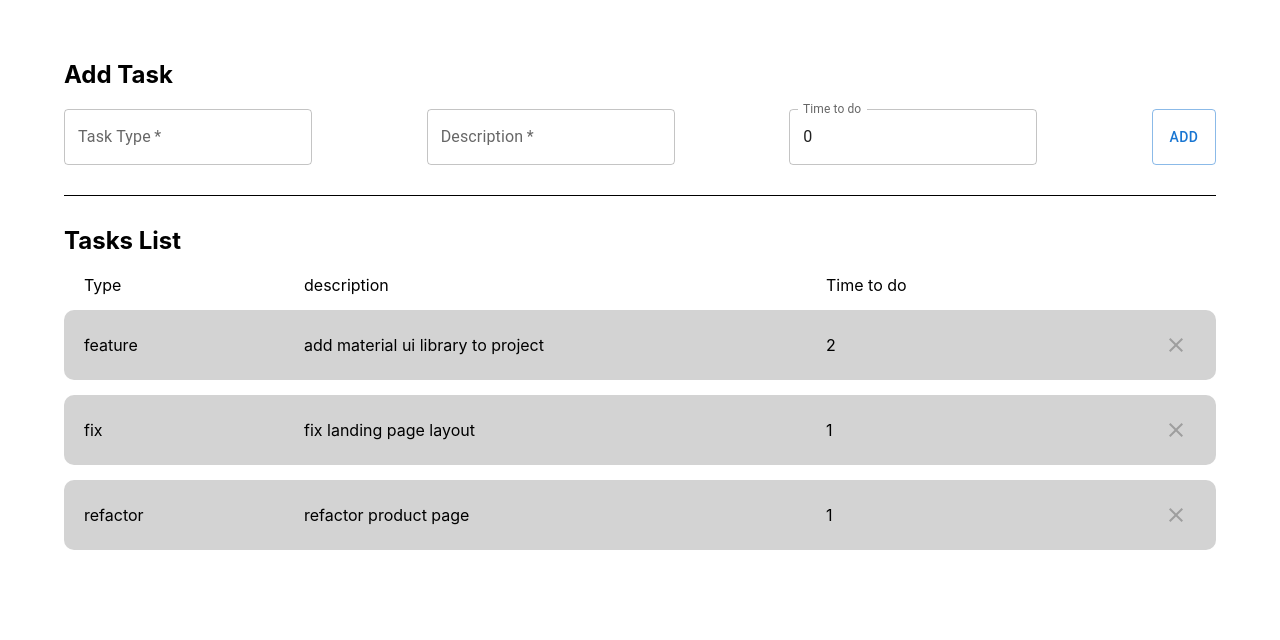
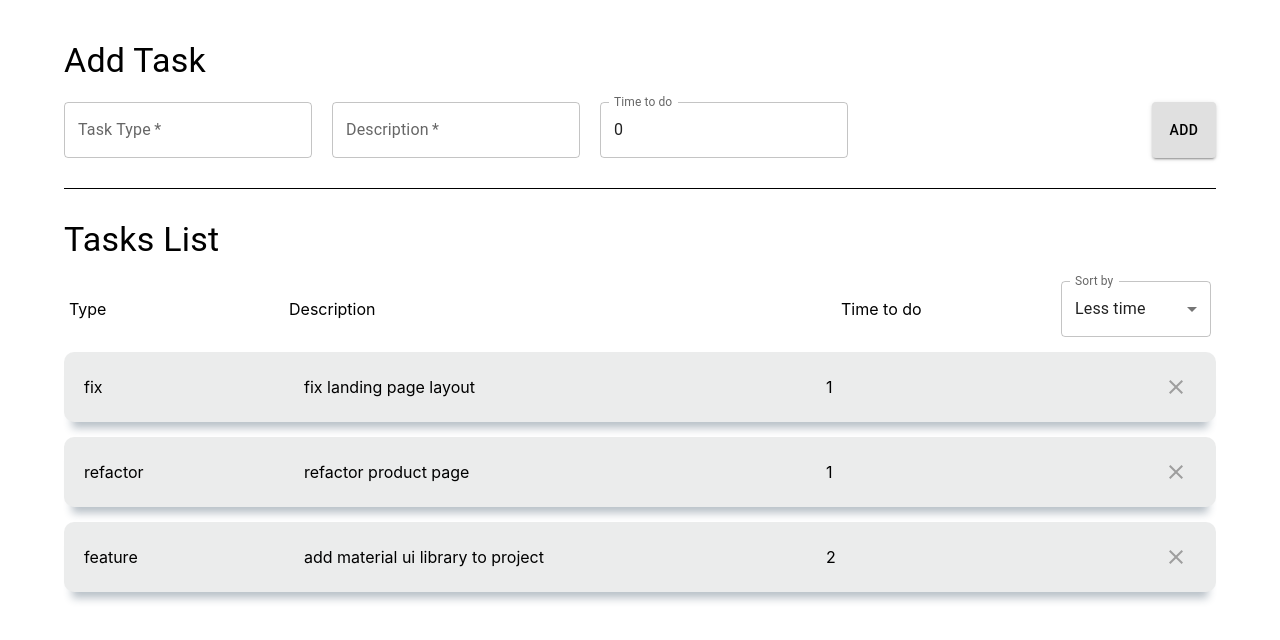
Before and after one commit to phildesign/fim-test-task, a React (Create React App) app: page / in a window 1280 px wide. Shown: the top 640 px of the page. Built offline with nearby package versions, Linux system fonts and the light colour scheme.

Commit message:
added refactoring, remove, filter and some changes

```diff
--- a/package.json
+++ b/package.json
@@ -11,9 +11,11 @@
     "@testing-library/react": "^13.4.0",
     "@testing-library/user-event": "^13.5.0",
     "@types/jest": "^27.5.2",
+    "@types/lodash": "^4.14.191",
     "@types/node": "^16.11.64",
     "@types/react": "^18.0.21",
     "@types/react-dom": "^18.0.6",
+    "lodash": "^4.17.21",
     "react": "^18.2.0",
     "react-dom": "^18.2.0",
     "react-scripts": "5.0.1",
--- a/src/App.tsx
+++ b/src/App.tsx
@@ -1,13 +1,13 @@
-import React from 'react';
+import Box from '@mui/material/Box';
 import MainPage from './pages';
 
 import './App.css';
 
 const App = () => {
 	return (
-		<div className="App">
+		<Box className="App">
 			<MainPage />
-		</div>
+		</Box>
 	);
 };
 
--- a/src/components/Form/Form.tsx
+++ b/src/components/Form/Form.tsx
@@ -4,28 +4,36 @@ import { Button, styled, TextField } from '@mui/material';
 import { FormProps } from './Form.props';
 import { Mock } from '../../interfaces/mock.interface';
 
-const FormStyled = styled('div')({
+const FormStyled = styled('form')({
+	display: 'flex',
+	gap: '20px',
+	justifyContent: 'space-between',
 	borderBottom: '1px solid #000',
+	paddingBottom: '30px',
 	marginBottom: '30px',
 });
 
 const FormFieldsStyled = styled('div')({
 	display: 'flex',
-	justifyContent: 'space-between',
-	marginBottom: '30px',
+	gap: '20px',
 });
 
 const Form = ({ setTasks }: FormProps) => {
-	const [formState, setFormState] = useState<Mock>({
+	const initialFormState = {
 		type: '',
 		description: '',
 		timeToDo: 0,
-	});
+	};
+
+	const [formState, setFormState] = useState<Mock>(initialFormState);
 
 	const handleInputChange = (event: BaseSyntheticEvent) => {
 		const target = event.target;
 		const name = target.name;
-		setFormState((prevState) => ({ ...prevState, [name]: target.value }));
+		setFormState((prevState) => ({
+			...prevState,
+			[name]: name === 'timeToDo' ? +target.value : target.value,
+		}));
 	};
 
 	const handleSubmit = (event: BaseSyntheticEvent) => {
@@ -33,10 +41,11 @@ const Form = ({ setTasks }: FormProps) => {
 		setTasks((prevState) => {
 			return [...prevState, formState];
 		});
+		setFormState(initialFormState);
 	};
 
 	return (
-		<FormStyled onClick={handleSubmit}>
+		<FormStyled onSubmit={handleSubmit}>
 			<FormFieldsStyled>
 				<TextField
 					required
@@ -60,10 +69,10 @@ const Form = ({ setTasks }: FormProps) => {
 					value={formState.timeToDo}
 					onChange={handleInputChange}
 				/>
-				<Button variant="outlined" type="submit">
-					Add
-				</Button>
 			</FormFieldsStyled>
+			<Button variant="contained" color="inherit" type="submit">
+				Add
+			</Button>
 		</FormStyled>
 	);
 };
--- a/src/components/Task/Task.props.ts
+++ b/src/components/Task/Task.props.ts
@@ -1,3 +1,5 @@
 import { Mock } from '../../interfaces/mock.interface';
 
-export interface TaskProps extends Mock {}
+export interface TaskProps extends Mock {
+	customEvent?: () => void;
+}
--- a/src/components/Task/Task.tsx
+++ b/src/components/Task/Task.tsx
@@ -1,4 +1,4 @@
-import { IconButton, styled } from '@mui/material';
+import { IconButton, Box, styled } from '@mui/material';
 import CloseIcon from '@mui/icons-material/Close';
 
 import { TaskProps } from './Task.props';
@@ -8,33 +8,40 @@ const TaskStyled = styled('div')({
 	gridTemplateColumns: '200px 1fr 200px 150px',
 	gap: '20px',
 	alignItems: 'center',
-	backgroundColor: 'lightgrey',
-	borderRadius: 10,
-	boxShadow: '10px, 10px, 10px grey',
+	backgroundColor: '#a1a5a536',
+	borderRadius: '10px',
+	boxShadow: '0px 14px 8px -8px rgba(34, 60, 80, 0.32)',
 	padding: '15px 20px',
 	textAlign: 'left',
 });
 
-const TaskItemLast = styled('div')({
+const TaskItemLastStyled = styled('div')({
 	display: 'flex',
 	justifyContent: 'flex-end',
 });
 
-const Task = ({ type, description, timeToDo }: TaskProps) => {
+const Task = ({ type, description, timeToDo, customEvent }: TaskProps) => {
+	const handleClickRemove = () => {
+		if (customEvent) {
+			customEvent();
+		}
+	};
+
 	return (
 		<TaskStyled>
-			<div>{type}</div>
-			<div>{description}</div>
-			<div>{timeToDo}</div>
-			<TaskItemLast>
+			<Box>{type}</Box>
+			<Box>{description}</Box>
+			<Box>{timeToDo}</Box>
+			<TaskItemLastStyled>
 				<IconButton
 					aria-label="close"
 					sx={{
 						color: (theme) => theme.palette.grey[500],
-					}}>
+					}}
+					onClick={handleClickRemove}>
 					<CloseIcon />
 				</IconButton>
-			</TaskItemLast>
+			</TaskItemLastStyled>
 		</TaskStyled>
 	);
 };
--- a/src/components/TaskList/TaskList.tsx
+++ b/src/components/TaskList/TaskList.tsx
@@ -1,33 +1,87 @@
-import { styled } from '@mui/material';
+import { useEffect, useState } from 'react';
+import { FormControl, InputLabel, Select, MenuItem, Box, styled } from '@mui/material';
+import { SelectChangeEvent } from '@mui/material/Select';
+import { orderBy } from 'lodash';
 
 import Task from '../Task/Task';
 import { TaskListProps } from './TaskList.props';
+import { SortEnum } from '../../interfaces/mock.interface';
 
 const TaskListStyled = styled('div')({
 	display: 'flex',
 	flexDirection: 'column',
-	gap: 15,
+	gap: '15px',
 });
 
 const TaskListHeaderStyled = styled('div')({
 	display: 'grid',
 	gridTemplateColumns: '200px 1fr 200px 150px',
+	gap: '20px',
 	alignItems: 'center',
+	justifyContent: 'flex-start',
 	textAlign: 'left',
-	justifyContent: 'flex-start',
-	padding: '0 20px',
-	gap: '20px',
+	padding: '0 5px',
 });
 
-const TaskList = ({ tasks }: TaskListProps) => {
+const TaskListWrapperStyled = styled('div')({
+	display: 'flex',
+	flexDirection: 'column',
+	gap: '15px',
+});
+
+const TaskListEmptyStyled = styled('div')({
+	width: '100%',
+	textAlign: 'center',
+	borderTop: '1px solid #000',
+	paddingTop: '20px',
+});
+
+const TaskList = ({ tasks, setTasks }: TaskListProps) => {
+	const [sort, setSort] = useState<SortEnum>(SortEnum.ASC);
+
+	const sortableList = () => {
+		return orderBy(tasks, 'timeToDo', sort);
+	};
+
+	useEffect(() => {
+		setTasks(sortableList);
+	}, [sort]);
+
+	const selectSort = (event: SelectChangeEvent) => {
+		setSort(event.target.value as SortEnum);
+	};
+
+	const removeTask = (index: number) => {
+		setTasks(
+			tasks.filter((item, itemIndex) => {
+				return index !== itemIndex;
+			}),
+		);
+	};
+
 	return (
 		<TaskListStyled>
 			<TaskListHeaderStyled>
-				<div>Type</div>
-				<div>description</div>
-				<div>Time to do</div>
+				<Box>Type</Box>
+				<Box>Description</Box>
+				<Box>Time to do</Box>
+				<FormControl fullWidth>
+					<InputLabel>Sort by</InputLabel>
+					<Select value={sort} label="Sort by" onChange={selectSort}>
+						<MenuItem value={'desc'}>More time</MenuItem>
+						<MenuItem value={'asc'}>Less time</MenuItem>
+					</Select>
+				</FormControl>
 			</TaskListHeaderStyled>
-			{tasks.length && tasks.map((task, index) => <Task key={index} {...task} />)}
+			{tasks.length ? (
+				<TaskListWrapperStyled>
+					{tasks.map((task, index) => (
+						<Task key={index} {...task} customEvent={() => removeTask(index)} />
+					))}
+				</TaskListWrapperStyled>
+			) : (
+				<TaskListEmptyStyled>Add tasks to the list</TaskListEmptyStyled>
+			)}
 		</TaskListStyled>
 	);
 };
--- a/src/index.css
+++ b/src/index.css
@@ -1,11 +1,8 @@
 body {
-	margin: 0;
 	font-family: -apple-system, BlinkMacSystemFont, 'Segoe UI', 'Roboto', 'Oxygen', 'Ubuntu',
 		'Cantarell', 'Fira Sans', 'Droid Sans', 'Helvetica Neue', sans-serif;
 	-webkit-font-smoothing: antialiased;
 	-moz-osx-font-smoothing: grayscale;
+	margin: 0;
+	padding: 0;
 }
-
-code {
-	font-family: source-code-pro, Menlo, Monaco, Consolas, 'Courier New', monospace;
-}
--- a/src/interfaces/mock.interface.ts
+++ b/src/interfaces/mock.interface.ts
@@ -3,3 +3,8 @@ export interface Mock {
 	description: string;
 	timeToDo?: number;
 }
+
+export enum SortEnum {
+	DESC = 'desc',
+	ASC = 'asc',
+}
--- a/src/pages/index.tsx
+++ b/src/pages/index.tsx
@@ -1,24 +1,23 @@
-import React, { useState } from 'react';
-import { Container } from '@mui/material';
+import { useState } from 'react';
+import { Container, Typography } from '@mui/material';
 import TaskList from '../components/TaskList/TaskList';
 import Form from '../components/Form/Form';
 
 import taskMock from '../mocks/taskMock';
-
-export interface Mock {
-	type: string;
-	description: any;
-	timeToDo?: number;
-}
+import { Mock } from '../interfaces/mock.interface';
 
 const MainPage = () => {
 	const [tasks, setTasks] = useState<Mock[]>(taskMock);
 
 	return (
 		<Container sx={{ pt: 5, textAlign: 'left' }}>
-			<h2>Add Task</h2>
+			<Typography variant="h4" component="h2" marginBottom={'20px'}>
+				Add Task
+			</Typography>
 			<Form setTasks={setTasks} />
-			<h2>Tasks List</h2>
+			<Typography variant="h4" component="h2" marginBottom={'20px'}>
+				Tasks List
+			</Typography>
 			<TaskList tasks={tasks} setTasks={setTasks} />
 		</Container>
 	);
```
Also changed, not shown: src/logo.svg (deleted), 1 other file (tests, documents, lock files or other folders).
